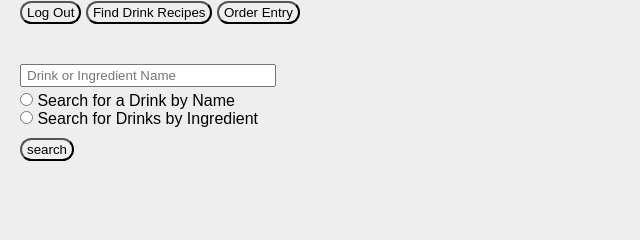
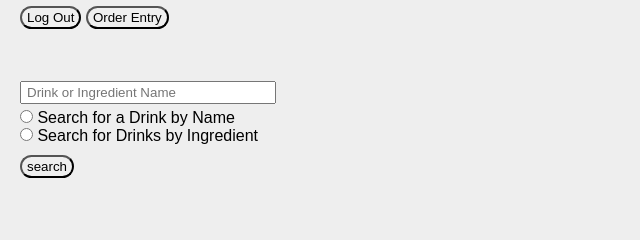
Before and after one commit to janeskywalker/barapp, a Django app: page /search/ in a window 1280 px wide. Shown: the part 84-324 px from the top of the page, without its empty margins (0-640 px from the left). Run offline with Django 3.2, Linux system fonts and the light colour scheme.

Commit message:
Refactored nav buttons

```diff
--- a/barapp/static/style.css
+++ b/barapp/static/style.css
@@ -334,3 +334,12 @@ button.search {
 form.new-order {
     padding: 5px;
 }
+
+nav.search-nav {
+    margin-left: 20px;
+    height: 40px;
+}
+
+nav.main-nav {
+    margin-left: 20px;
+}
--- a/barapp/templates/base.html
+++ b/barapp/templates/base.html
@@ -14,13 +14,6 @@
     <header>
         <h1>BarApp</h1>
         <h2>Welcome {{user.username}}!</h2>
-        <a href='accounts/logout/' id='logoutButton'>
-        <button class='nav-buttons' id='logoutButton'>Log Out</button></a>
-
-        <a href='/search' id='searchPageButton'>
-        <button class='nav-buttons' id='drinkSearchButton'>Find Drink Recipes</button></a>
-        <a href='/categories' id='searchPageButton'>
-            <button class='hidden nav-buttons' id='drinkSearchButton'>Order Entry</button></a>
     </header>
 
 {% block content %}
--- a/barapp/templates/category.html
+++ b/barapp/templates/category.html
@@ -1,8 +1,9 @@
 {% extends 'base.html' %}
 
 {% block content %}
+    <main class="container">
 
-    <main class="container">
+
 
         <!-- drink/ingredients  -->
         <div class="drink-ingredients-panel">
--- a/barapp/templates/search_return.html
+++ b/barapp/templates/search_return.html
@@ -1,6 +1,14 @@
 {% extends 'base.html' %}
 
 {% block content %}
+<nav class="search-nav">
+    <a href='accounts/logout/' id='logoutButton'>
+        <button class='nav-buttons' id='logoutButton'>Log Out</button></a>
+
+    <a href='/categories' id='searchPageButton'>
+            <button class='hidden nav-buttons' id='drinkSearchButton'>Order Entry</button></a>
+</nav>
+
   <form class='search' method="post" action="{% url 'search' %}">
       {% csrf_token %}
     <input class='search' type="text" name="search-term" placeholder='Drink or Ingredient Name' required><br/>
```
Also changed, not shown: barapp/templates/main.html (+7 -0 lines).
